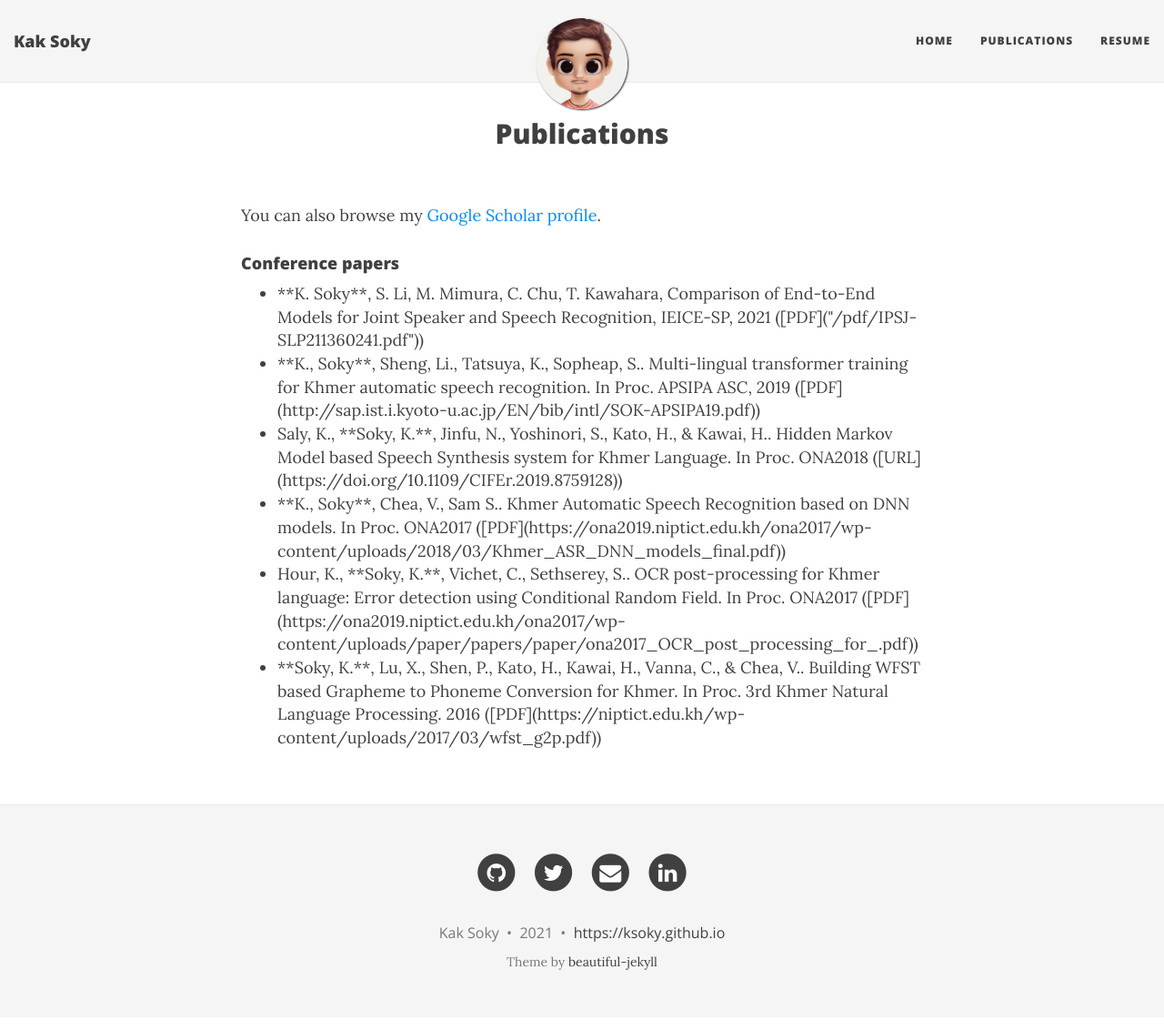
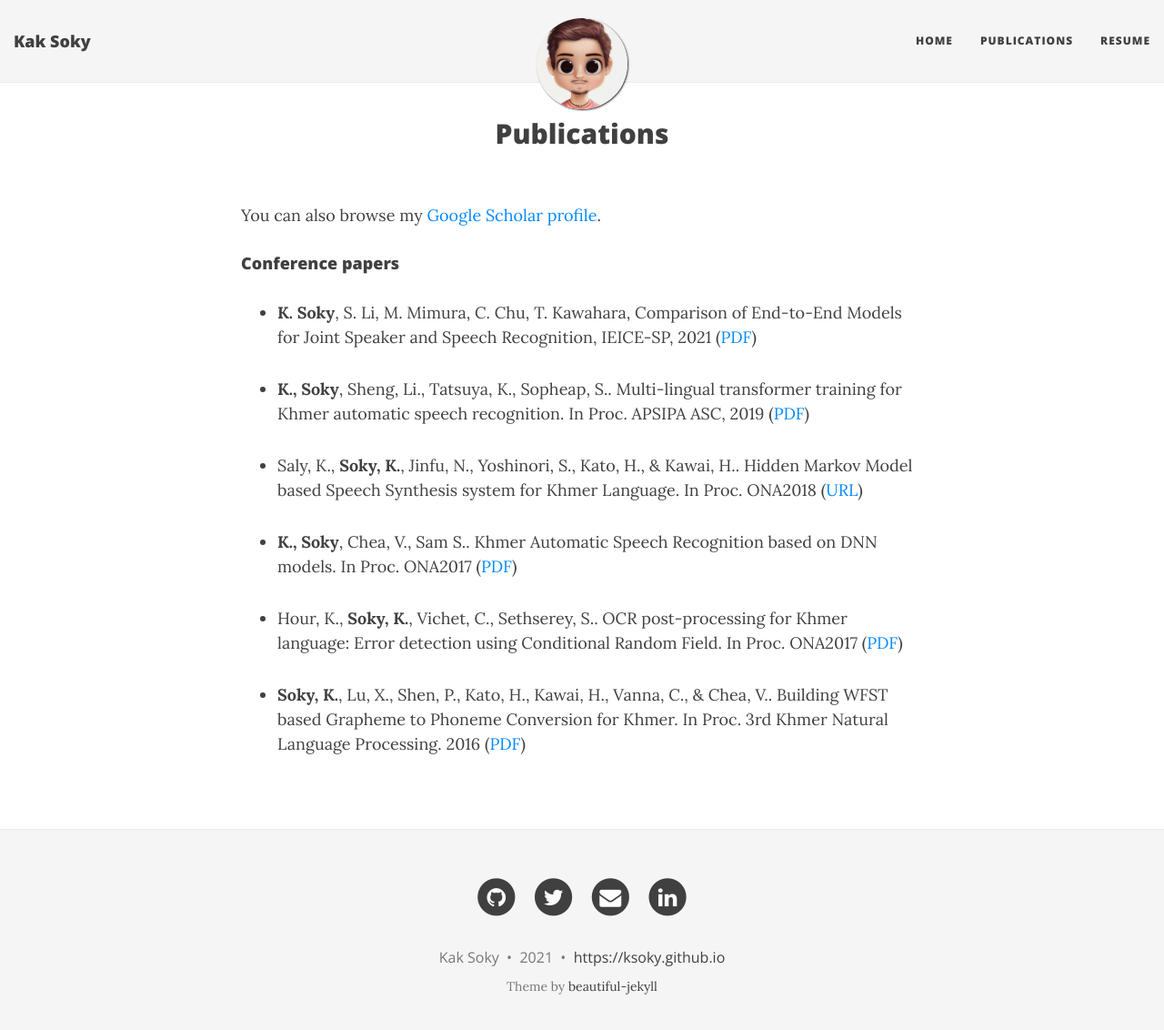
Before and after one commit to ksoky/ksoky.github.io, a Jekyll site: the page built from publications.md, in a window 1280 px wide and 1145 px high. Shown: the top 1132 px of the window at 91% size. Built offline with Jekyll 4.4.1, drawn with Linux system fonts in a browser that asks for light colours; nearby versions of some CDN libraries.

Commit message:
list of publications

```diff
--- a/publications.md
+++ b/publications.md
@@ -7,21 +7,17 @@ You can also browse my <a href="https://scholar.google.com/citations?hl=en&user=
 <br />
 
 #### Conference papers
-<ul>
-    <li>**K. Soky**, S. Li, M. Mimura, C. Chu, T. Kawahara, Comparison of End-to-End Models for Joint Speaker and Speech Recognition, IEICE-SP, 2021 ([PDF]("/pdf/IPSJ-SLP211360241.pdf"))
-    </li>
-    <li>**K., Soky**, Sheng, Li., Tatsuya, K., Sopheap, S.. Multi-lingual transformer training for Khmer automatic speech recognition. In Proc. APSIPA ASC, 2019 ([PDF](http://sap.ist.i.kyoto-u.ac.jp/EN/bib/intl/SOK-APSIPA19.pdf))
-    </li>
-    <li>
-    Saly, K., **Soky, K.**, Jinfu, N., Yoshinori, S., Kato, H., & Kawai, H.. Hidden Markov Model based Speech Synthesis system for Khmer Language.  In Proc. ONA2018 ([URL](https://doi.org/10.1109/CIFEr.2019.8759128))
-    </li>
-    <li>
-    **K., Soky**, Chea, V., Sam S.. Khmer Automatic Speech Recognition based on DNN models.  In Proc. ONA2017 ([PDF](https://ona2019.niptict.edu.kh/ona2017/wp-content/uploads/2018/03/Khmer_ASR_DNN_models_final.pdf))
-    </li>
-    <li>
-    Hour, K., **Soky, K.**, Vichet, C., Sethserey, S.. OCR post-processing for Khmer language: Error detection using Conditional Random Field.  In Proc. ONA2017 ([PDF](https://ona2019.niptict.edu.kh/ona2017/wp-content/uploads/paper/papers/paper/ona2017_OCR_post_processing_for_.pdf))
-    </li>
-    <li>
-    **Soky, K.**, Lu, X., Shen, P., Kato, H., Kawai, H., Vanna, C., & Chea, V.. Building WFST based Grapheme to Phoneme Conversion for Khmer. In Proc. 3rd Khmer Natural Language Processing. 2016 ([PDF](https://niptict.edu.kh/wp-content/uploads/2017/03/wfst_g2p.pdf))
-    </li>
-</ul>
+
+- **K. Soky**, S. Li, M. Mimura, C. Chu, T. Kawahara, Comparison of End-to-End Models for Joint Speaker and Speech Recognition, IEICE-SP, 2021 ([PDF]("/pdf/IPSJ-SLP211360241.pdf"))
+
+- **K., Soky**, Sheng, Li., Tatsuya, K., Sopheap, S.. Multi-lingual transformer training for Khmer automatic speech recognition. In Proc. APSIPA ASC, 2019 ([PDF](http://sap.ist.i.kyoto-u.ac.jp/EN/bib/intl/SOK-APSIPA19.pdf))
+
+
+- Saly, K., **Soky, K.**, Jinfu, N., Yoshinori, S., Kato, H., & Kawai, H.. Hidden Markov Model based Speech Synthesis system for Khmer Language.  In Proc. ONA2018 ([URL](https://doi.org/10.1109/CIFEr.2019.8759128))
+
+- **K., Soky**, Chea, V., Sam S.. Khmer Automatic Speech Recognition based on DNN models.  In Proc. ONA2017 ([PDF](https://ona2019.niptict.edu.kh/ona2017/wp-content/uploads/2018/03/Khmer_ASR_DNN_models_final.pdf))
+
+- Hour, K., **Soky, K.**, Vichet, C., Sethserey, S.. OCR post-processing for Khmer language: Error detection using Conditional Random Field.  In Proc. ONA2017 ([PDF](https://ona2019.niptict.edu.kh/ona2017/wp-content/uploads/paper/papers/paper/ona2017_OCR_post_processing_for_.pdf))
+
+- **Soky, K.**, Lu, X., Shen, P., Kato, H., Kawai, H., Vanna, C., & Chea, V.. Building WFST based Grapheme to Phoneme Conversion for Khmer. In Proc. 3rd Khmer Natural Language Processing. 2016 ([PDF](https://niptict.edu.kh/wp-content/uploads/2017/03/wfst_g2p.pdf))
+<br />
```
